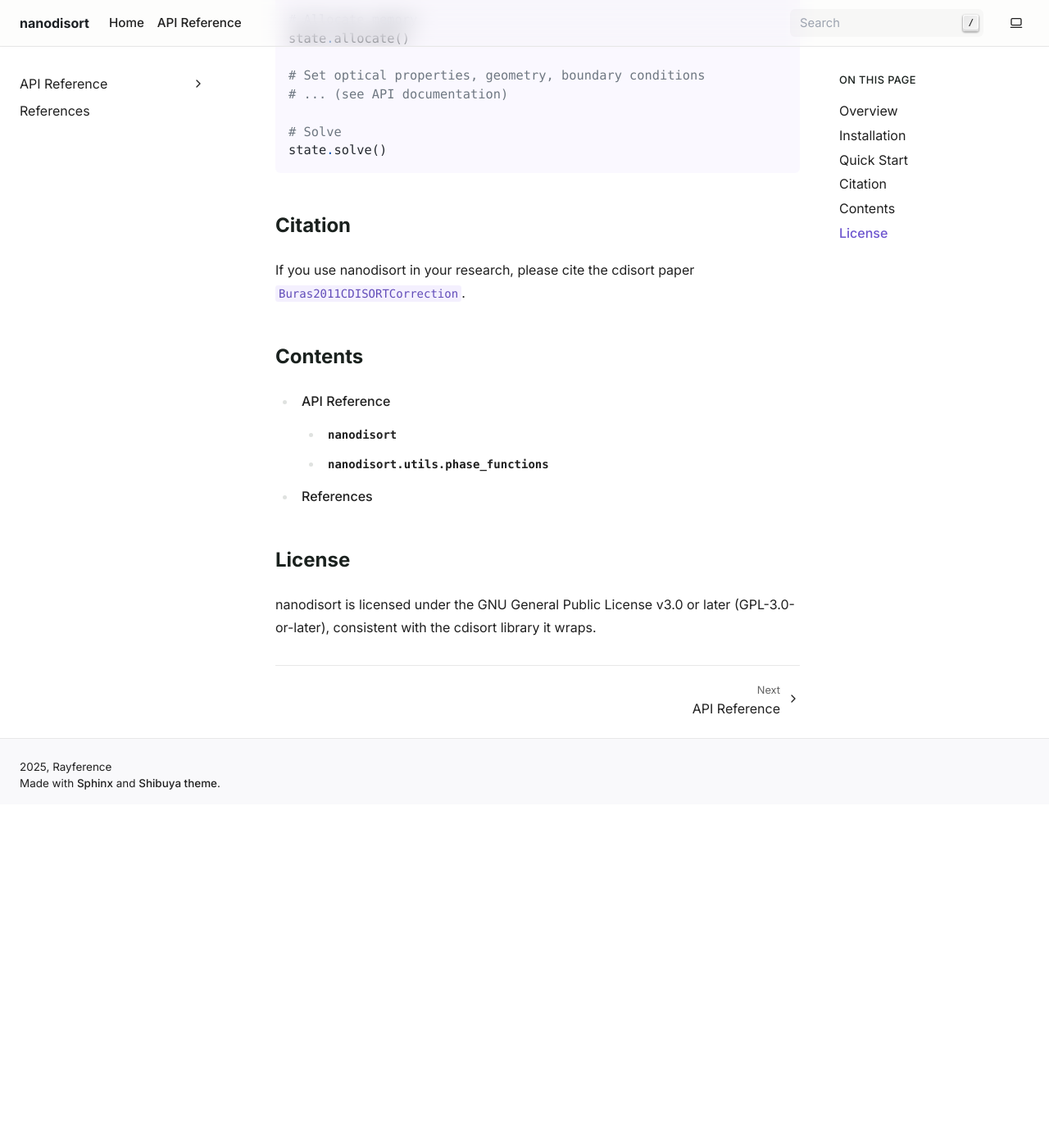
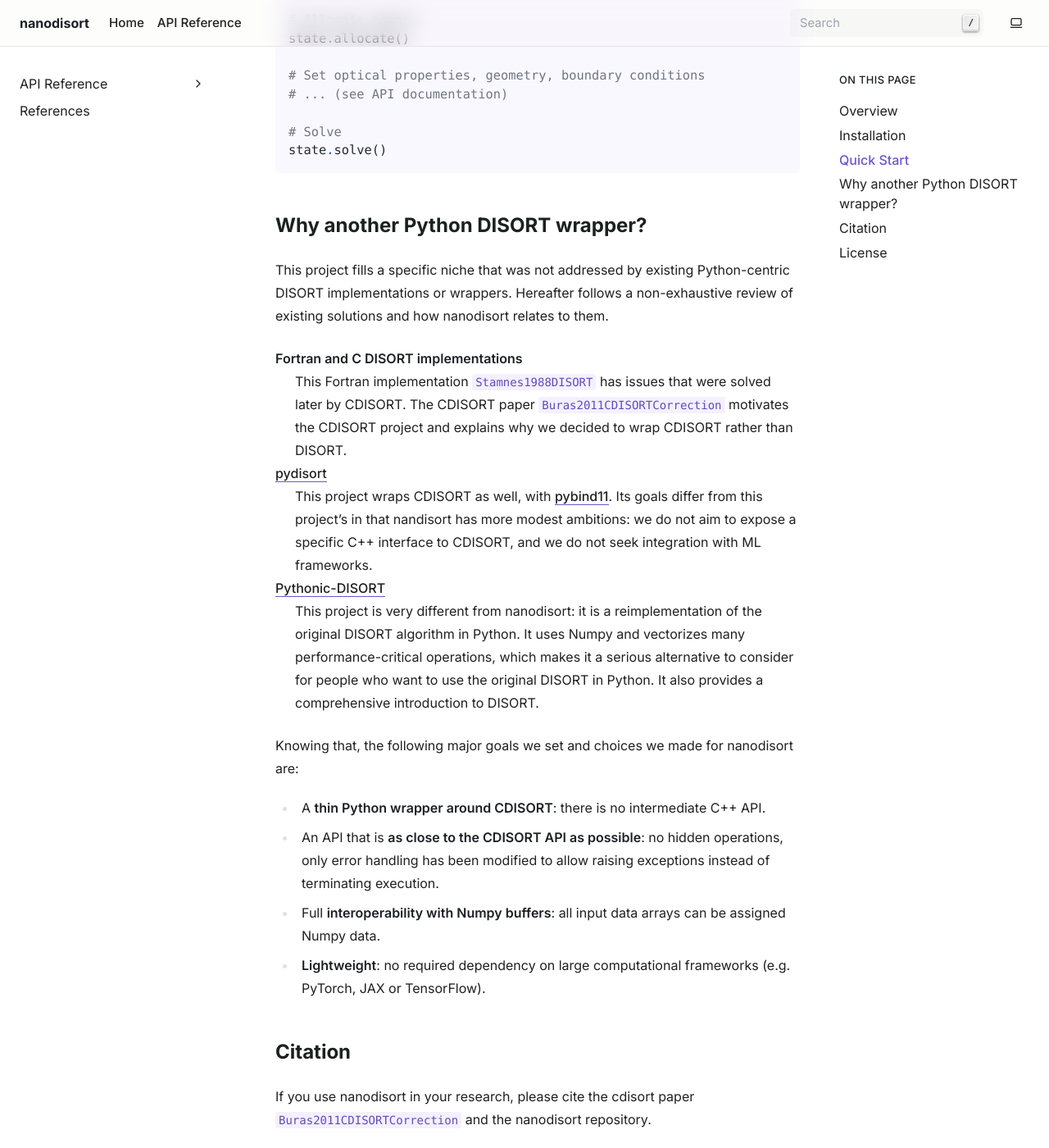
Before and after one commit to eradiate/nanodisort, a Sphinx documentation site: the page built from docs/index.rst, in a window 1280 px wide and 1400 px high, scrolled down 1405 px. Shown: the whole window at 82% size. Built offline with Sphinx 7.4.7, drawn with Linux system fonts in a browser that asks for light colours; cross-references to code outside the pages are shown as plain code; before the commit the page ends 2386 px from its top, so only the background shows below that.

Commit message:
Docs: Add comparison with other DISORT version

```diff
--- a/docs/index.rst
+++ b/docs/index.rst
@@ -29,54 +29,73 @@ From source:
 
 .. code-block:: bash
 
-   git clone https://github.com/rayference/nanodisort.git
-   cd nanodisort
-   uv sync --extra dev
-   uv pip install -e .
+    git clone https://github.com/rayference/nanodisort.git
+    cd nanodisort
+    uv sync --extra dev
+    uv pip install -e .
 
 Quick Start
 -----------
 
 .. code-block:: python
 
-   import nanodisort as nd
+    import nanodisort as nd
 
-   # Create solver state
-   state = nd.DisortState()
+    # Create solver state
+    state = nd.DisortState()
 
-   # Configure dimensions
-   state.nstr = 8   # Number of streams
-   state.nlyr = 6   # Number of layers
-   state.nmom = 8   # Number of phase function moments
-   state.ntau = 5   # Number of output optical depths
-   state.numu = 4   # Number of output polar angles
-   state.nphi = 3   # Number of output azimuthal angles
+    # Configure dimensions
+    state.nstr = 8   # Number of streams
+    state.nlyr = 6   # Number of layers
+    state.nmom = 8   # Number of phase function moments
+    state.ntau = 5   # Number of output optical depths
+    state.numu = 4   # Number of output polar angles
+    state.nphi = 3   # Number of output azimuthal angles
 
-   # Allocate memory
-   state.allocate()
+    # Allocate memory
+    state.allocate()
 
-   # Set optical properties, geometry, boundary conditions
-   # ... (see API documentation)
+    # Set optical properties, geometry, boundary conditions
+    # ... (see API documentation)
 
-   # Solve
-   state.solve()
+    # Solve
+    state.solve()
+
+Why another Python DISORT wrapper?
+----------------------------------
+
+This project fills a specific niche that was not addressed by existing Python-centric DISORT implementations or wrappers. Hereafter follows a non-exhaustive review of existing solutions and how nanodisort relates to them.
+
+Fortran and C DISORT implementations
+    This Fortran implementation :cite:p:`Stamnes1988DISORT` has issues that were solved later by CDISORT. The CDISORT paper :cite:p:`Buras2011CDISORTCorrection` motivates the CDISORT project and explains why we decided to wrap CDISORT rather than DISORT.
+
+`pydisort <https://github.com/zoeyzyhu/pydisort>`__
+    This project wraps CDISORT as well, with `pybind11 <https://github.com/pybind/pybind11>`__. Its goals differ from this project's in that nandisort has more modest ambitions: we do not aim to expose a specific C++ interface to CDISORT, and we do not seek integration with ML frameworks.
+
+`Pythonic-DISORT <https://github.com/LDEO-CREW/Pythonic-DISORT>`__
+    This project is very different from nanodisort: it is a reimplementation of the original DISORT algorithm in Python. It uses Numpy and vectorizes many performance-critical operations, which makes it a serious alternative to consider for people who want to use the original DISORT in Python. It also provides a comprehensive introduction to DISORT.
+
+Knowing that, the following major goals we set and choices we made for nanodisort are:
+
+* A **thin Python wrapper around CDISORT**: there is no intermediate C++ API.
+* An API that is **as close to the CDISORT API as possible**: no hidden operations, only error handling has been modified to allow raising exceptions instead of terminating execution.
+* Full **interoperability with Numpy buffers**: all input data arrays can be assigned Numpy data.
+* **Lightweight**: no required dependency on large computational frameworks (e.g. PyTorch, JAX or TensorFlow).
 
 Citation
 --------
 
-If you use nanodisort in your research, please cite the cdisort paper :cite:p:`Buras2011CDISORTCorrection`.
-
-Contents
---------
-
-.. toctree::
-   :maxdepth: 2
-
-   api/index
-   references
+If you use nanodisort in your research, please cite the cdisort paper :cite:p:`Buras2011CDISORTCorrection` and the nanodisort repository.
 
 License
 -------
 
 nanodisort is licensed under the GNU General Public License v3.0 or later
 (GPL-3.0-or-later), consistent with the cdisort library it wraps.
+
+.. toctree::
+    :maxdepth: 2
+    :hidden:
+
+    api/index
+    references
```
